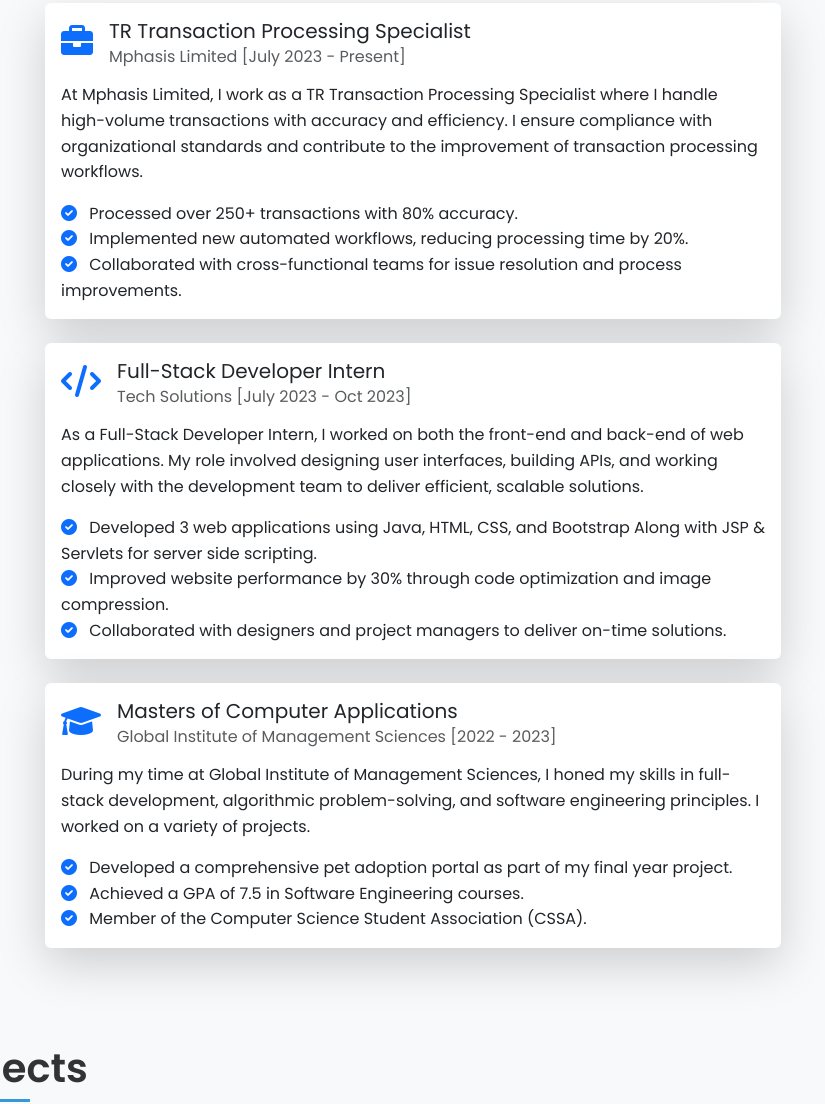
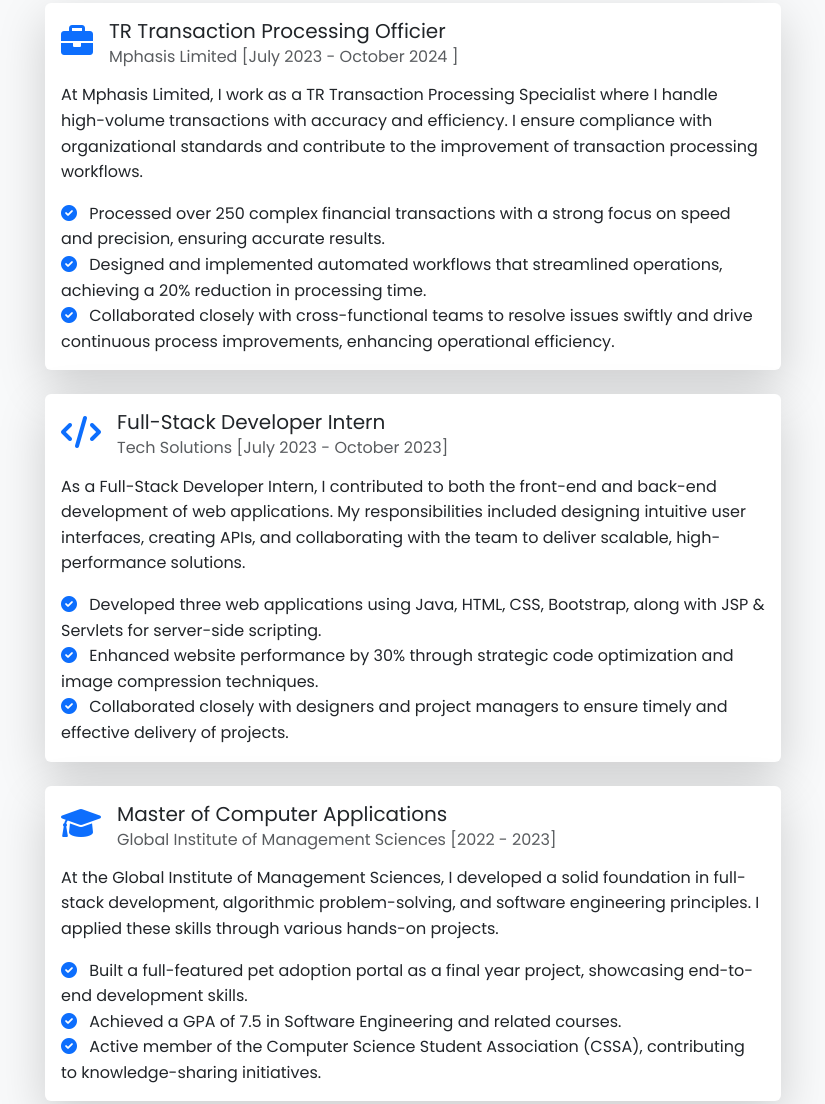
Before and after one commit to Sunil0623/ModernPortfolio, a plain HTML site: page index.html in a window 1280 px wide. Shown: the part 971-2075 px from the top of the page, without its empty margins (227-1052 px from the left). Drawn offline with nearby package versions, Linux system fonts and the light colour scheme.

Commit message:
Update index.html
Updated work experience

```diff
--- a/index.html
+++ b/index.html
@@ -61,8 +61,8 @@
                     <img src="./assets/images/Raghav.jpeg" alt="Sunil Gowda" class="img-fluid about-img">
                 </div>
                 <div class="col-lg-6">
-                    <p>Hello! I'm Sunil Gowda, a motivated and detail-oriented full-stack developer from Bengaluru, India. With over two years of combined academic and internship experience in both back-end and front-end development, I have a strong foundation in web technologies and a passion for building responsive and user-friendly web applications.</p>
-                    <p>I'm proficient in HTML5, CSS, Bootstrap, JavaScript, and Java-based web technologies. I'm also eager to apply and expand my skills in WordPress, WooCommerce, and Google technologies to contribute effectively to web development projects.</p>
+                    <p>Hello! I'm Sunil Gowda, a driven and detail-oriented full-stack developer based in Bengaluru, India. With over two years of hands-on experience in both front-end and back-end development through academic projects and internships, I possess a solid foundation in web technologies and a genuine passion for creating responsive, user-friendly applications.</p>
+                    <p>I have expertise in HTML5, CSS, Bootstrap, JavaScript, and Java-based web technologies, which allow me to build seamless and scalable web solutions. I'm also eager to deepen my proficiency in WordPress, WooCommerce, and Google technologies to further contribute to innovative web development projects.</p>
                 </div>
             </div>
         </div>
@@ -83,17 +83,17 @@
                                 <i class="fas fa-briefcase fa-2x text-primary"></i>
                             </div>
                             <div class="ms-3">
-                                <h5 class="card-title">TR Transaction Processing Specialist</h5>
-                                <h6 class="card-subtitle text-muted">Mphasis Limited [July 2023 - Present]</h6>
+                                <h5 class="card-title">TR Transaction Processing Officier</h5>
+                                <h6 class="card-subtitle text-muted">Mphasis Limited [July 2023 - October 2024 ]</h6>
                             </div>
                         </div>
                         <p class="card-text">
                             At Mphasis Limited, I work as a TR Transaction Processing Specialist where I handle high-volume transactions with accuracy and efficiency. I ensure compliance with organizational standards and contribute to the improvement of transaction processing workflows.
                         </p>
                         <ul class="list-unstyled mb-0">
-                            <li><i class="fas fa-check-circle text-primary me-2"></i> Processed over 250+ transactions with 80% accuracy.</li>
-                            <li><i class="fas fa-check-circle text-primary me-2"></i> Implemented new automated workflows, reducing processing time by 20%.</li>
-                            <li><i class="fas fa-check-circle text-primary me-2"></i> Collaborated with cross-functional teams for issue resolution and process improvements.</li>
+                        <li><i class="fas fa-check-circle text-primary me-2"></i> Processed over 250 complex financial transactions with a strong focus on speed and precision, ensuring accurate results.</li>
+                        <li><i class="fas fa-check-circle text-primary me-2"></i> Designed and implemented automated workflows that streamlined operations, achieving a 20% reduction in processing time.</li>
+                        <li><i class="fas fa-check-circle text-primary me-2"></i> Collaborated closely with cross-functional teams to resolve issues swiftly and drive continuous process improvements, enhancing operational efficiency.</li>
                         </ul>
                     </div>
                 </div>
@@ -109,21 +109,20 @@
                 </div>
                 <div class="ms-3">
                     <h5 class="card-title">Full-Stack Developer Intern</h5>
-                                <h6 class="card-subtitle text-muted">Tech Solutions [July 2023 - Oct 2023]</h6>
+                    <h6 class="card-subtitle text-muted">Tech Solutions [July 2023 - October 2023]</h6>
                 </div>
             </div>
             <p class="card-text">
-                            As a Full-Stack Developer Intern, I worked on both the front-end and back-end of web applications. My role involved designing user interfaces, building APIs, and working closely with the development team to deliver efficient, scalable solutions.
+                As a Full-Stack Developer Intern, I contributed to both the front-end and back-end development of web applications. My responsibilities included designing intuitive user interfaces, creating APIs, and collaborating with the team to deliver scalable, high-performance solutions.
             </p>
             <ul class="list-unstyled mb-0">
-                            <li><i class="fas fa-check-circle text-primary me-2"></i> Developed 3 web applications using Java, HTML, CSS, and Bootstrap Along with JSP &amp; Servlets for server side scripting.</li>
-                            <li><i class="fas fa-check-circle text-primary me-2"></i> Improved website performance by 30% through code optimization and image compression.</li>
-                            <li><i class="fas fa-check-circle text-primary me-2"></i> Collaborated with designers and project managers to deliver on-time solutions.</li>
+                <li><i class="fas fa-check-circle text-primary me-2"></i> Developed three web applications using Java, HTML, CSS, Bootstrap, along with JSP &amp; Servlets for server-side scripting.</li>
+                <li><i class="fas fa-check-circle text-primary me-2"></i> Enhanced website performance by 30% through strategic code optimization and image compression techniques.</li>
+                <li><i class="fas fa-check-circle text-primary me-2"></i> Collaborated closely with designers and project managers to ensure timely and effective delivery of projects.</li>
             </ul>
         </div>
     </div>
 </div>
-
   <!-- Experience Card 3 -->
 <div class="col-lg-8">
     <div class="card shadow-lg border-0">
@@ -133,21 +132,25 @@
                     <i class="fas fa-graduation-cap fa-2x text-primary"></i>
                 </div>
                 <div class="ms-3">
-                                <h5 class="card-title">Masters of Computer Applications</h5>
+                    <h5 class="card-title">Master of Computer Applications</h5>
                     <h6 class="card-subtitle text-muted">Global Institute of Management Sciences [2022 - 2023]</h6>
                 </div>
             </div>
             <p class="card-text">
-                            During my time at Global Institute of Management Sciences, I honed my skills in full-stack development, algorithmic problem-solving, and software engineering principles. I worked on a variety of projects.
+                At the Global Institute of Management Sciences, I developed a solid foundation in full-stack development, algorithmic problem-solving, and software engineering principles. I applied these skills through various hands-on projects.
             </p>
             <ul class="list-unstyled mb-0">
-                            <li><i class="fas fa-check-circle text-primary me-2"></i> Developed a comprehensive pet adoption portal as part of my final year project.</li>
-                            <li><i class="fas fa-check-circle text-primary me-2"></i> Achieved a GPA of 7.5 in Software Engineering courses.</li>
-                            <li><i class="fas fa-check-circle text-primary me-2"></i> Member of the Computer Science Student Association (CSSA).</li>
+                <li><i class="fas fa-check-circle text-primary me-2"></i> Built a full-featured pet adoption portal as a final year project, showcasing end-to-end development skills.</li>
+                <li><i class="fas fa-check-circle text-primary me-2"></i> Achieved a GPA of 7.5 in Software Engineering and related courses.</li>
+                <li><i class="fas fa-check-circle text-primary me-2"></i> Active member of the Computer Science Student Association (CSSA), contributing to knowledge-sharing initiatives.</li>
             </ul>
         </div>
     </div>
 </div>
+
+
+
+
         </div>
     </div>
 </section>
```
Lines whose indentation alone changed are shown as unchanged.
